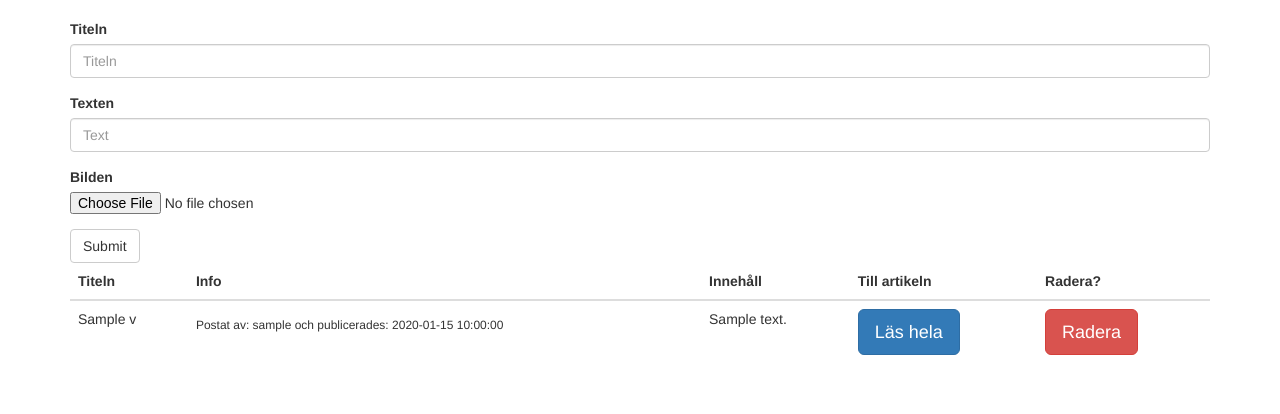
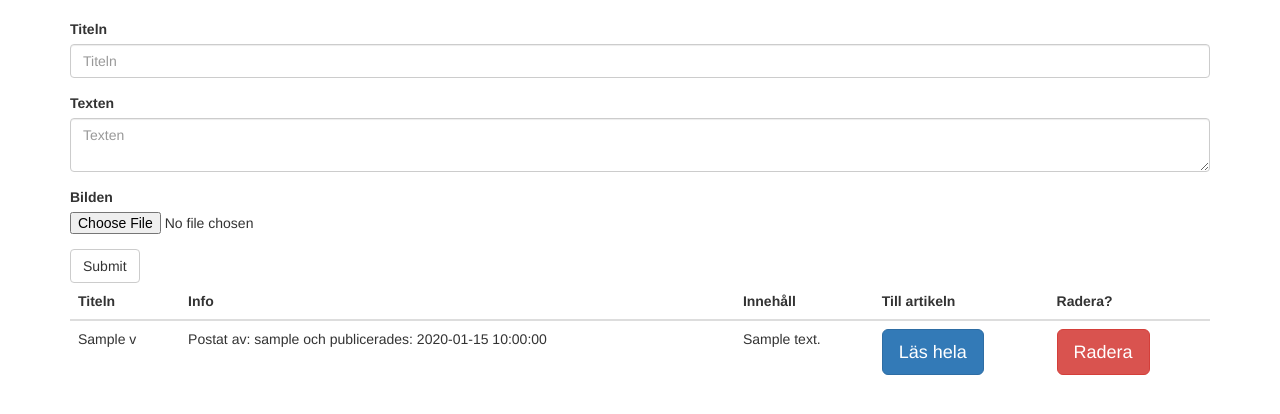
Before and after one commit to maxemiliang/news_platform, a PHP site: template views/add.php in a window 1280 px wide. Shown: the part 51-465 px from the top of the page. Run offline with PHP 8.4, Linux system fonts and the light colour scheme; the template is opened without the code that fills it: most values are stand-ins (such as "Sample title", 1, 10 or a date in 2020); some libraries are stand-ins or nearby versions.

Commit message:
Added textarea instead of text input (Last commit, it should be released) v1.0

```diff
--- a/views/add.php
+++ b/views/add.php
@@ -12,14 +12,14 @@ if (isset($_SESSION["redir"])) {
 }
 
 ?>
-	<form action="<?php echo $base ?>/post/add" method="post" enctype= "multipart/form-data">
+	<form id="post_art" action="<?php echo $base ?>/post/add" method="post" enctype= "multipart/form-data">
 	  <div class="form-group" >
 	    <label for="InputTitle">Titeln</label>
 	    <input type="text" name="title" class="form-control" id="InputTitle" placeholder="Titeln" required>
 	  </div>
 	  <div class="form-group">
 	    <label for="InputText">Texten</label>
-	    <input type="text" name="text" class="form-control" id="InputText" placeholder="Text" required>
+	    <textarea form="post_art" name="text" class="form-control" id="InputText" placeholder="Texten"></textarea>
 	  </div>
 	  <div class="form-group">
 	    <label for="InputFile">Bilden</label>
@@ -51,7 +51,7 @@ if (isset($_SESSION["redir"])) {
 
 	        <td><p><?php echo $row['title'] ?></p></td>
 
-	        <td><h6>Postat av: <?php echo $row['username']." och publicerades: ".$row['date'] ?></h6></td>
+	        <td><p>Postat av: <?php echo $row['username']." och publicerades: ".$row['date'] ?></p></td>
 
 	        <td><p>
 	        <?php
```
